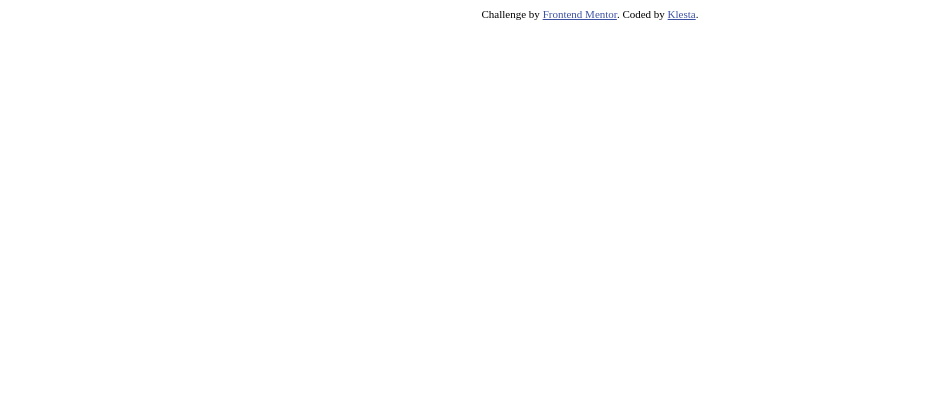
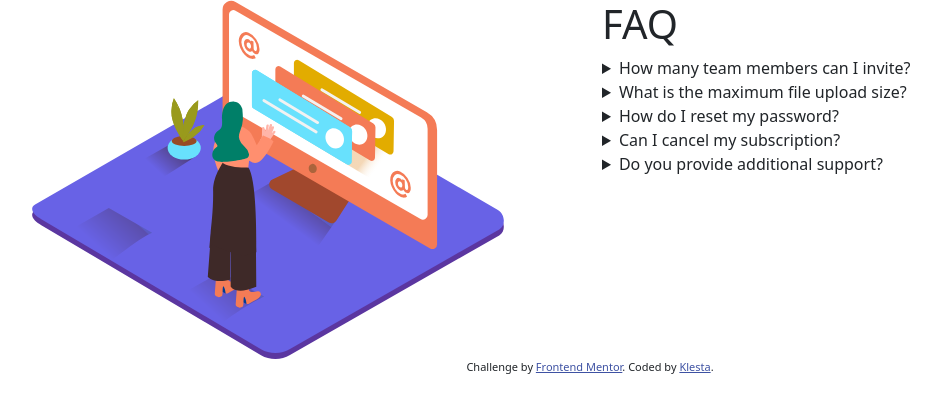
Before and after one commit to klezi10/Coding-Challenge-faq-accordion-card, a plain HTML site: page index.html in a window 1280 px wide. Shown: the whole page, without its empty margins (50-991 px from the left). Drawn offline with nearby package versions, Linux system fonts and the light colour scheme.

Commit message:
set up html

```diff
--- a/index.html
+++ b/index.html
@@ -3,18 +3,59 @@
   <head>
     <meta charset="UTF-8" />
     <meta name="viewport" content="width=device-width, initial-scale=1.0" />
-    <!-- displays site properly based on user's device -->
-
     <link
       rel="icon"
       type="image/png"
       sizes="32x32"
       href="./images/favicon-32x32.png"
     />
+    <link
+      href="https://cdn.jsdelivr.net/npm/bootstrap@5.1.3/dist/css/bootstrap.min.css"
+      rel="stylesheet"
+      integrity="sha384-1BmE4kWBq78iYhFldvKuhfTAU6auU8tT94WrHftjDbrCEXSU1oBoqyl2QvZ6jIW3"
+      crossorigin="anonymous"
+    />
     <link rel="stylesheet" href="style.css" />
     <title>Frontend Mentor | FAQ Accordion Card</title>
   </head>
   <body>
+    <div class="container">
+      <div class="row">
+        <div class="col-6">
+          <img src="/images/illustration-woman-online-desktop.svg" alt="" />
+        </div>
+        <div class="col-6">
+          <h1>FAQ</h1>
+          <section id="summaries">
+            <details>
+              <summary>How many team members can I invite?</summary>
+              You can invite up to 2 additional users on the Free plan. There is
+              no limit on team members for the Premium plan.
+            </details>
+            <details>
+              <summary>What is the maximum file upload size?</summary>
+              No more than 2GB. All files in your account must fit your allotted
+              storage space.
+            </details>
+            <details>
+              <summary>How do I reset my password?</summary>
+              Click “Forgot password” from the login page or “Change password”
+              from your profile page. A reset link will be emailed to you.
+            </details>
+            <details>
+              <summary>Can I cancel my subscription?</summary>
+              Yes! Send us a message and we’ll process your request no questions
+              asked.
+            </details>
+            <details>
+              <summary>Do you provide additional support?</summary>
+              Chat and email support is available 24/7. Phone lines are open
+              during normal business hours.
+            </details>
+          </section>
+        </div>
+      </div>
+    </div>
     <div class="attribution">
       Challenge by
       <a href="https://www.frontendmentor.io?ref=challenge" target="_blank"
@@ -24,3 +65,20 @@
     <script src="script.js"></script>
   </body>
 </html>
+
+<!-- How many team members can I invite?
+  You can invite up to 2 additional users on the Free plan. There is no limit on
+  team members for the Premium plan.
+
+  What is the maximum file upload size?
+  No more than 2GB. All files in your account must fit your allotted storage space.
+
+  How do I reset my password?
+  Click “Forgot password” from the login page or “Change password” from your profile page.
+  A reset link will be emailed to you.
+
+  Can I cancel my subscription?
+  Yes! Send us a message and we’ll process your request no questions asked.
+
+  Do you provide additional support?
+  Chat and email support is available 24/7. Phone lines are open during normal business hours. -->
```
